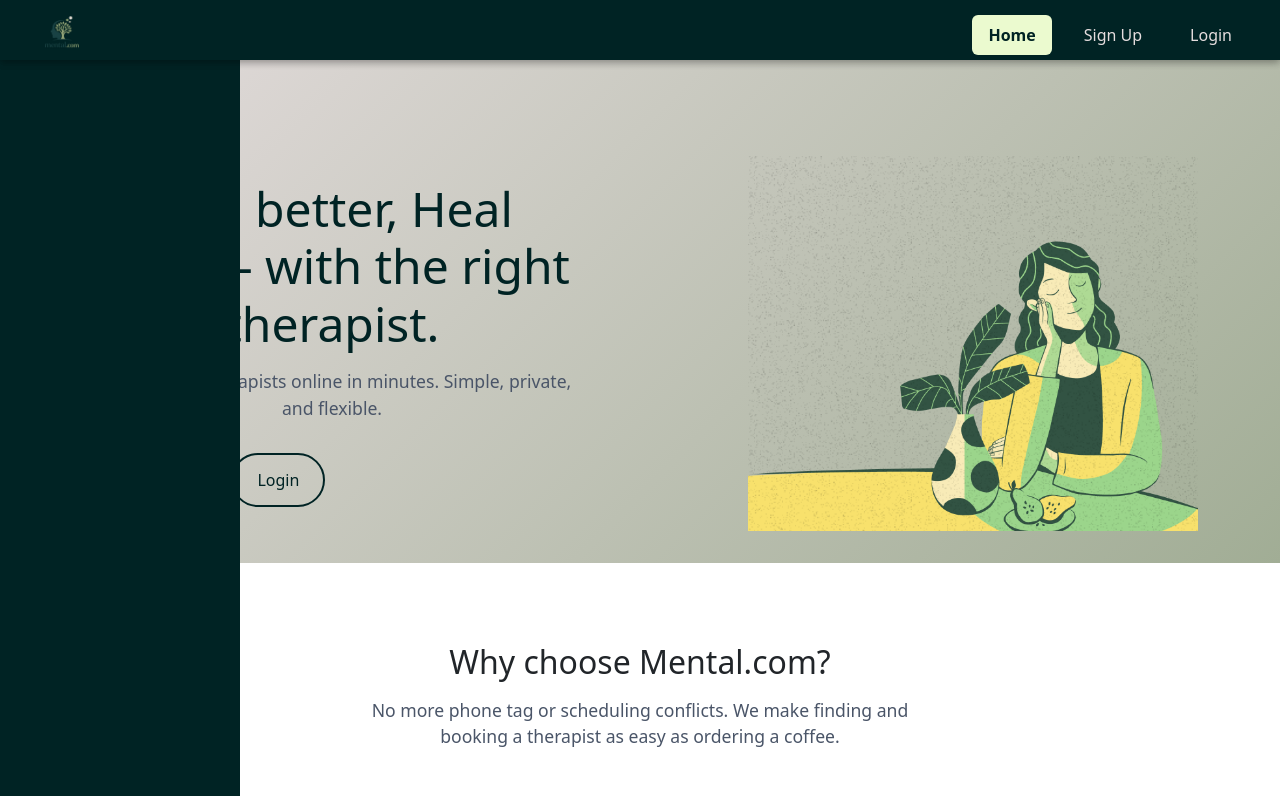
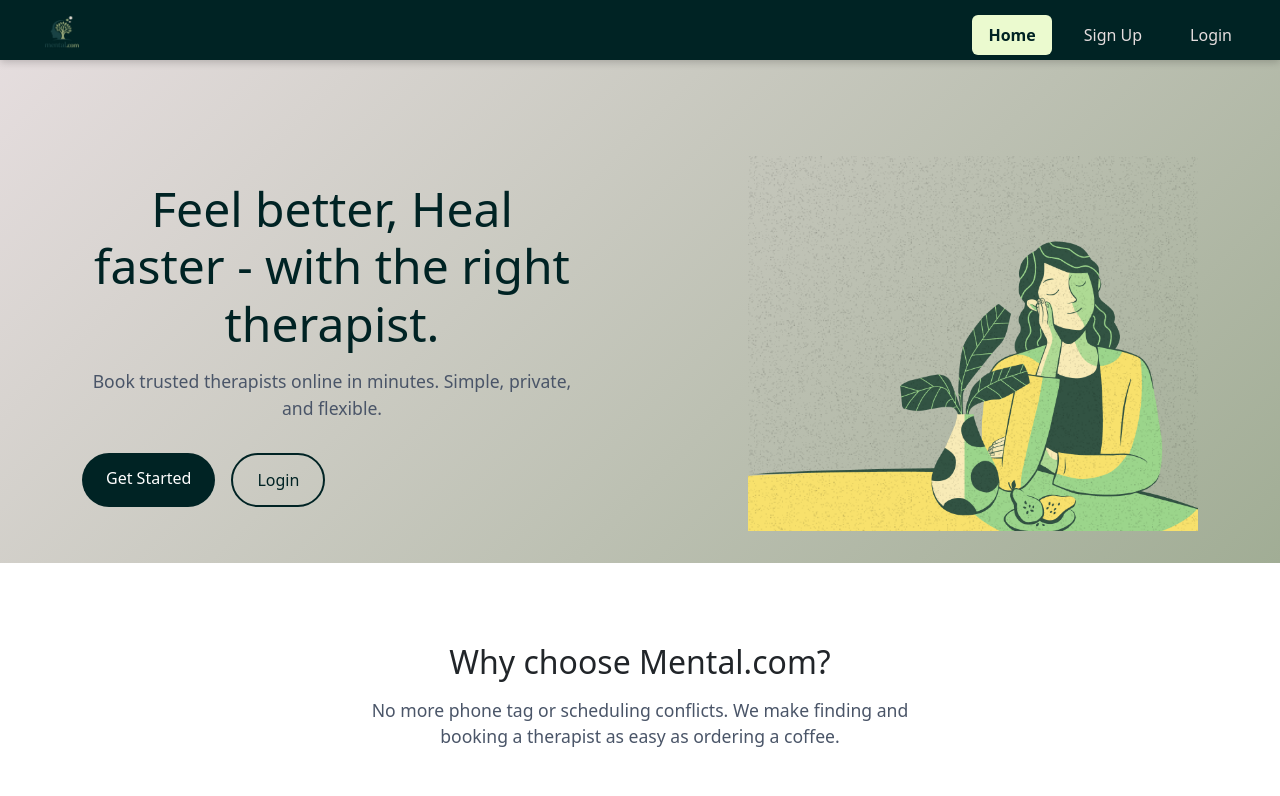
Before and after one commit to Crown-Coders/smart-booking-system, a React (Vite) app in the folder frontend/: page / in a window 1280 px wide. Shown: the top 796 px of the page. Built offline with nearby package versions, Linux system fonts and the light colour scheme.

Commit message:
fixed the sidebar

```diff
--- a/frontend/src/App.jsx
+++ b/frontend/src/App.jsx
@@ -27,10 +27,22 @@
 import Messages from './Pages/users/Messages';
 import AdminDashboard from './Pages/AdminDashboard';
 
-// Helper to detect client dashboard routes
-const isClientRoute = (pathname) => {
-  const clientPaths = ['/dashboard', '/appointments', '/calendar', '/messages', '/ai-chatbot'];
-  return clientPaths.some(path => pathname.startsWith(path));
+// Helper to detect dashboard routes for showing sidebar
+const isDashboardRoute = (pathname) => {
+  const dashboardPaths = [
+    '/dashboard',
+    '/appointments',
+    '/calendar',
+    '/messages',
+    '/ai-chatbot',
+    '/admin',
+    '/therapist',
+    '/profile',
+    '/booking-history',
+    '/total-sessions',
+    '/upcoming-sessions'
+  ];
+  return dashboardPaths.some(path => pathname.startsWith(path));
 };
 
 function AppLayout() {
@@ -40,12 +52,11 @@
   const location = useLocation();
   const navigate = useNavigate();
 
-const user = JSON.parse(localStorage.getItem("user"));
+  const user = JSON.parse(localStorage.getItem("user"));
 
-
-  // Show navbar on ALL pages
+  // Show navbar on all pages
   const isAuthPage = location.pathname === "/login" || location.pathname === "/register";
-  const showSidebar = !isAuthPage && isClientRoute(location.pathname);
+  const showSidebar = !isAuthPage && isDashboardRoute(location.pathname);
 
   // Check screen width on mount and resize
   useEffect(() => {
@@ -65,6 +76,7 @@
 
   const handleLogout = () => {
     localStorage.removeItem('token');
+    localStorage.removeItem('user');
     setIsAuthenticated(false);
     navigate('/');
   };
@@ -86,23 +98,10 @@
 
       {showSidebar && (
         <Sidebar
-          userRole={user.role}
+          userRole={user?.role}
           isOpen={sidebarOpen}
           onClose={() => setSidebarOpen(false)}
         />
-      )}
-
-      {/* Only show sidebar on non-auth pages */}
-      {!isAuthPage && (
-        <>
-          <Navbar sidebarOpen={sidebarOpen} setSidebarOpen={setSidebarOpen} />
-          <Sidebar
-            userRole={user?.role}
-            isOpen={sidebarOpen}
-            onClose={() => setSidebarOpen(false)}
-          />
-
-        </>
       )}
 
       <main
```
